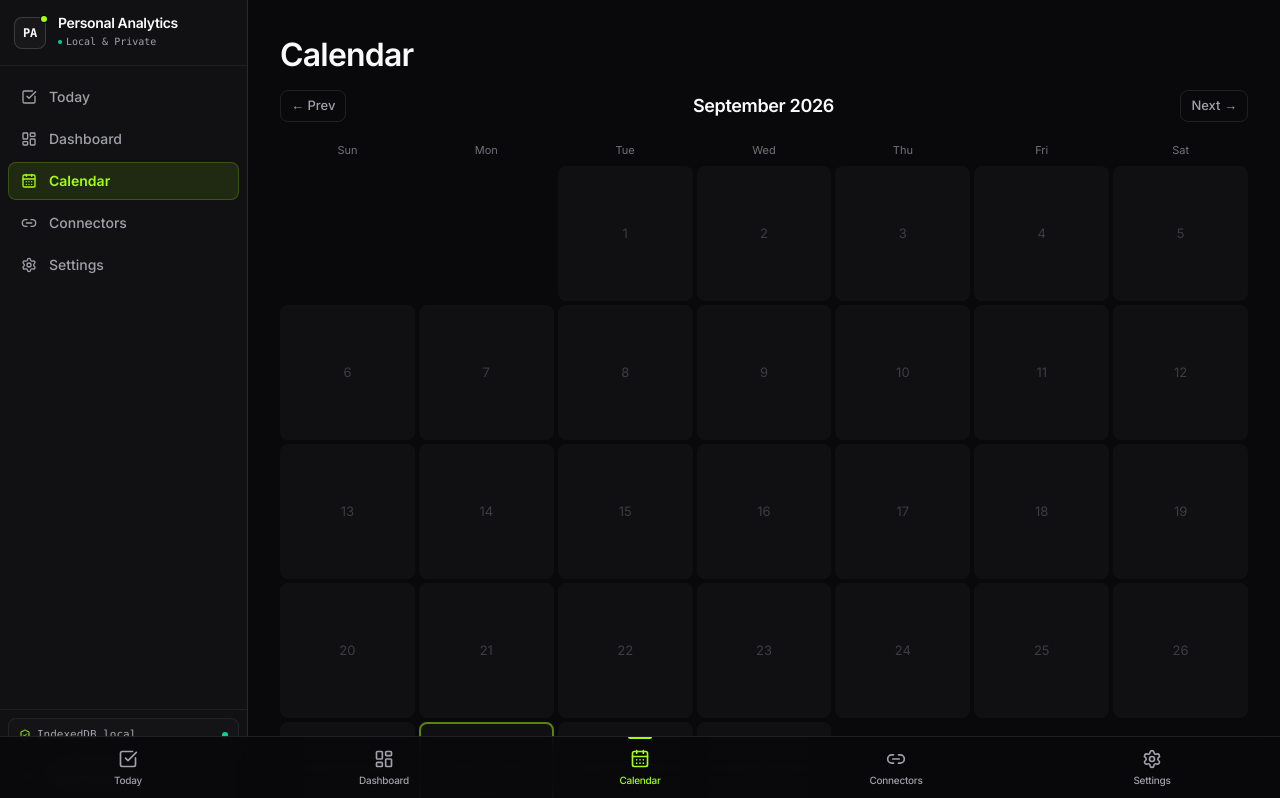
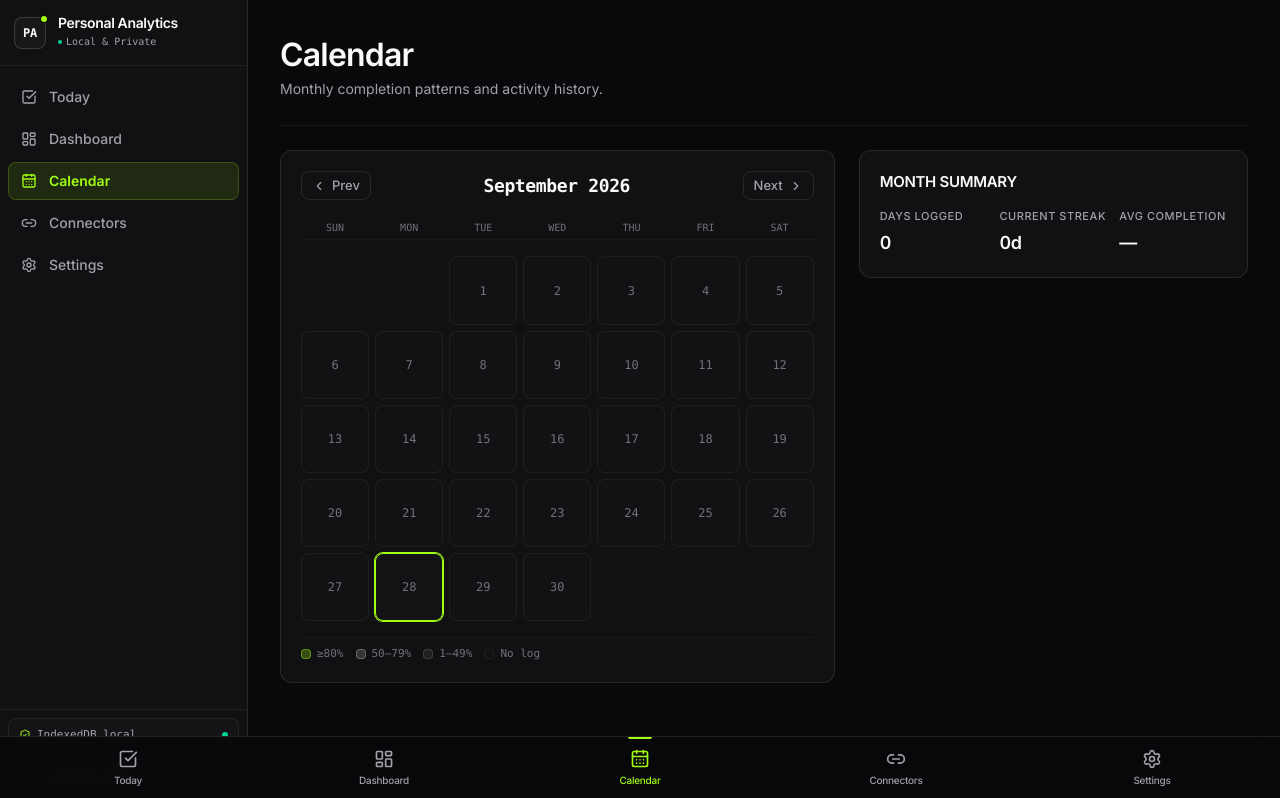
Before and after one commit to tonystalker/panal, a Next.js app: page /calendar in a window 1280 px wide. Shown: the top 798 px of the page. Built offline with nearby package versions, Linux system fonts and the light colour scheme.

Commit message:
refactor(ui): refactor Calendar and history with restrained grid and summaries

```diff
--- a/app/calendar/page.tsx
+++ b/app/calendar/page.tsx
@@ -6,6 +6,11 @@ import { useRouter } from "next/navigation";
 import { getDailyLogsInRange, getTasksForLog, taskCompletionPercent } from "@/lib/repositories";
 import { todayKey, dateRange } from "@/lib/date";
 import { format, parseISO, startOfMonth, endOfMonth, getDay, subDays, addDays } from "date-fns";
+import { PageHeader } from "@/components/ui/PageHeader";
+import { MetricValue } from "@/components/ui/MetricValue";
+import { SectionHeading } from "@/components/ui/SectionHeading";
+import { ChevronLeftIcon, ChevronRightIcon, FlameIcon, CalendarIcon } from "lucide-react";
+import { cn } from "@/lib/utils";
 
 export default function CalendarPage() {
   const router = useRouter();
@@ -50,165 +55,223 @@ export default function CalendarPage() {
     else break;
   }
 
-  // Build calendar grid
-  const startDow = getDay(monthStart); // 0=Sun
-  const prefixDays = startDow; // days before month start
+  // Calendar grid math
+  const startDow = getDay(monthStart);
+  const prefixDays = startDow;
   const allKeys = dateRange(from, to);
 
-  // Color by completion
-  function cellColor(pct: number | undefined) {
-    if (pct == null) return "var(--bg-3)";
-    if (pct >= 80) return "#7c3aed";
-    if (pct >= 50) return "#6d28d9";
-    if (pct > 0) return "#4c1d95";
-    return "var(--bg-3)";
+  // Restrained editorial cell styling
+  function getCellStyles(pct: number | undefined, isToday: boolean, hasLog: boolean) {
+    if (!hasLog) {
+      return {
+        bg: "bg-surface-muted/30 hover:bg-surface-muted/60",
+        border: isToday ? "border-accent ring-1 ring-accent" : "border-border/50",
+        text: "text-subtle-foreground",
+      };
     }
+    if (pct == null || pct === 0) {
+      return {
+        bg: "bg-surface-muted border-border",
+        border: isToday ? "border-accent ring-1 ring-accent" : "border-border",
+        text: "text-muted-foreground",
+      };
+    }
+    if (pct >= 80) {
+      return {
+        bg: "bg-accent/15 border-accent/35 hover:bg-accent/25",
+        border: isToday ? "border-accent ring-1 ring-accent" : "border-accent/30",
+        text: "text-accent font-semibold",
+      };
+    }
+    if (pct >= 50) {
+      return {
+        bg: "bg-white/12 border-white/20 hover:bg-white/18",
+        border: isToday ? "border-accent ring-1 ring-accent" : "border-border-strong",
+        text: "text-foreground font-medium",
+      };
+    }
+    return {
+      bg: "bg-white/6 border-white/10 hover:bg-white/10",
+      border: isToday ? "border-accent ring-1 ring-accent" : "border-border",
+      text: "text-muted-foreground",
+    };
+  }
+
+  const avgCompletion =
+    logs.length > 0
+      ? `${Math.round(
+          Object.values(completionMap).reduce((a, b) => a + b, 0) /
+            Math.max(Object.values(completionMap).length, 1)
+        )}%`
+      : "—";
 
   return (
     <div className="page fade-in">
-      <header style={{ marginBottom: "1rem" }}>
-        <h1>Calendar</h1>
-        {streak > 0 && (
-          <p style={{ color: "var(--accent)", fontWeight: 600, fontSize: "0.9375rem", marginTop: "0.25rem" }}>
-            🔥 {streak}-day streak
-          </p>
-        )}
-      </header>
+      {/* Editorial Page Header */}
+      <PageHeader
+        title="Calendar"
+        description="Monthly completion patterns and activity history."
+        badge={
+          streak > 0 ? (
+            <span className="inline-flex items-center gap-1.5 px-2.5 py-0.5 rounded-full text-xs font-semibold bg-accent/10 text-accent border border-accent/20">
+              <FlameIcon className="size-3.5 fill-accent" />
+              <span>🔥 {streak}-day streak</span>
+            </span>
+          ) : undefined
+        }
+      />
 
-      {/* Month navigator */}
-      <div style={{ display: "flex", alignItems: "center", justifyContent: "space-between", marginBottom: "1rem" }}>
-        <button className="btn btn-ghost btn-sm" onClick={() => setViewDate((d) => subDays(startOfMonth(d), 1))}>
-          ← Prev
+      <div className="grid grid-cols-1 lg:grid-cols-12 gap-6 items-start">
+        {/* Left Column: Calendar Grid (~60%) */}
+        <div className="lg:col-span-7 flex flex-col gap-4">
+          <div className="card p-4 sm:p-5 flex flex-col gap-4">
+            {/* Month Navigator */}
+            <div className="flex items-center justify-between">
+              <button
+                type="button"
+                className="btn btn-ghost btn-sm text-xs flex items-center gap-1"
+                onClick={() => setViewDate((d) => subDays(startOfMonth(d), 1))}
+              >
+                <ChevronLeftIcon className="size-3.5" />
+                <span>Prev</span>
               </button>
-        <h2 style={{ fontWeight: 600 }}>{format(viewDate, "MMMM yyyy")}</h2>
-        <button className="btn btn-ghost btn-sm" onClick={() => setViewDate((d) => addDays(endOfMonth(d), 1))}>
-          Next →
+              <h2 className="text-sm font-semibold tracking-tight text-foreground font-mono">
+                {format(viewDate, "MMMM yyyy")}
+              </h2>
+              <button
+                type="button"
+                className="btn btn-ghost btn-sm text-xs flex items-center gap-1"
+                onClick={() => setViewDate((d) => addDays(endOfMonth(d), 1))}
+              >
+                <span>Next</span>
+                <ChevronRightIcon className="size-3.5" />
               </button>
             </div>
 
-      {/* Day-of-week headers */}
-      <div style={{ display: "grid", gridTemplateColumns: "repeat(7, 1fr)", gap: "4px", marginBottom: "4px" }}>
+            {/* Day of Week Headers */}
+            <div className="grid grid-cols-7 gap-1.5 text-center text-[10px] font-mono uppercase text-subtle-foreground font-medium py-1 border-b border-border/40">
               {["Sun", "Mon", "Tue", "Wed", "Thu", "Fri", "Sat"].map((d) => (
-          <div key={d} style={{ textAlign: "center", fontSize: "0.6875rem", color: "var(--text-3)", padding: "0.25rem 0" }}>
-            {d}
-          </div>
+                <div key={d}>{d}</div>
               ))}
             </div>
 
-      {/* Calendar grid */}
-      <div style={{ display: "grid", gridTemplateColumns: "repeat(7, 1fr)", gap: "4px" }}>
-        {/* Prefix blanks */}
+            {/* Calendar Cells */}
+            <div className="grid grid-cols-7 gap-1.5" role="grid" aria-label="Monthly activity calendar">
+              {/* Blank Prefix Cells */}
               {Array.from({ length: prefixDays }, (_, i) => (
-          <div key={`pre-${i}`} />
+                <div key={`pre-${i}`} className="aspect-square" />
               ))}
 
-        {/* Days */}
+              {/* Day Cells */}
               {allKeys.map((dateKey) => {
                 const pct = completionMap[dateKey];
                 const isToday = dateKey === today;
                 const hasLog = logDates.has(dateKey);
                 const dayNum = format(parseISO(dateKey), "d");
+                const style = getCellStyles(pct, isToday, hasLog);
 
                 return (
                   <button
                     key={dateKey}
                     id={`cal-day-${dateKey}`}
+                    type="button"
                     onClick={() => router.push(`/today?date=${dateKey}`)}
-              title={`${format(parseISO(dateKey), "EEE, MMM d")}${pct != null ? ` · ${pct}%` : ""}`}
-              style={{
-                aspectRatio: "1",
-                borderRadius: "8px",
-                background: hasLog ? cellColor(pct) : "var(--bg-3)",
-                border: isToday ? "2px solid var(--accent)" : "none",
-                color: hasLog ? "#fff" : "var(--text-3)",
-                fontSize: "0.8125rem",
-                fontWeight: isToday ? 700 : 400,
-                cursor: "pointer",
-                display: "flex",
-                alignItems: "center",
-                justifyContent: "center",
-                transition: "opacity 0.15s",
-                opacity: hasLog ? 1 : 0.5,
-              }}
+                    title={`${format(parseISO(dateKey), "EEE, MMM d")}${pct != null ? ` · ${pct}% done` : ""}`}
+                    className={cn(
+                      "aspect-square rounded-lg border flex flex-col items-center justify-center p-1 text-xs font-mono tabular-nums transition-all outline-none",
+                      style.bg,
+                      style.border,
+                      style.text
+                    )}
                   >
-              {dayNum}
+                    <span>{dayNum}</span>
+                    {pct != null && pct > 0 && (
+                      <span className="text-[9px] opacity-75 mt-0.5 leading-none">
+                        {pct}%
+                      </span>
+                    )}
                   </button>
                 );
               })}
             </div>
 
-      {/* Legend */}
-      <div style={{ display: "flex", gap: "1rem", marginTop: "1rem", flexWrap: "wrap", fontSize: "0.75rem", color: "var(--text-3)" }}>
-        <span style={{ display: "flex", alignItems: "center", gap: "0.375rem" }}>
-          <span style={{ display: "inline-block", width: "12px", height: "12px", background: "#7c3aed", borderRadius: "3px" }} />
-          ≥80% complete
+            {/* Restrained Legend */}
+            <div className="flex items-center gap-3 pt-2 border-t border-border/40 text-[11px] font-mono text-subtle-foreground flex-wrap">
+              <span className="flex items-center gap-1.5">
+                <span className="size-2.5 rounded bg-accent/25 border border-accent/40" />
+                ≥80%
               </span>
-        <span style={{ display: "flex", alignItems: "center", gap: "0.375rem" }}>
-          <span style={{ display: "inline-block", width: "12px", height: "12px", background: "#6d28d9", borderRadius: "3px" }} />
+              <span className="flex items-center gap-1.5">
+                <span className="size-2.5 rounded bg-white/15 border border-white/25" />
                 50–79%
               </span>
-        <span style={{ display: "flex", alignItems: "center", gap: "0.375rem" }}>
-          <span style={{ display: "inline-block", width: "12px", height: "12px", background: "#4c1d95", borderRadius: "3px" }} />
+              <span className="flex items-center gap-1.5">
+                <span className="size-2.5 rounded bg-white/6 border border-white/15" />
                 1–49%
               </span>
-        <span style={{ display: "flex", alignItems: "center", gap: "0.375rem" }}>
-          <span style={{ display: "inline-block", width: "12px", height: "12px", background: "var(--bg-3)", borderRadius: "3px" }} />
+              <span className="flex items-center gap-1.5">
+                <span className="size-2.5 rounded bg-surface-muted/30 border border-border/50" />
                 No log
               </span>
             </div>
-
-      {/* Monthly summary */}
-      <div className="card" style={{ marginTop: "1.5rem" }}>
-        <h3 style={{ marginBottom: "0.75rem" }}>Month summary</h3>
-        <div style={{ display: "grid", gridTemplateColumns: "repeat(3, 1fr)", gap: "0.75rem" }}>
-          <Stat label="Days logged" value={logs.length} />
-          <Stat label="Current streak" value={`${streak}d`} />
-          <Stat label="Avg completion" value={
-            logs.length > 0
-              ? `${Math.round(Object.values(completionMap).reduce((a, b) => a + b, 0) / Math.max(Object.values(completionMap).length, 1))}%`
-              : "—"
-          } />
           </div>
         </div>
 
-      {/* Recent log list */}
+        {/* Right Column: Month Summary & Scannable History (~40%) */}
+        <div className="lg:col-span-5 flex flex-col gap-5">
+          {/* Month Summary Metrics */}
+          <div className="card p-4 sm:p-5 flex flex-col gap-3">
+            <h3 className="text-xs font-semibold uppercase tracking-wider text-muted-foreground">
+              Month Summary
+            </h3>
+            <div className="grid grid-cols-3 gap-3 pt-1">
+              <MetricValue label="Days logged" value={logs.length} size="sm" />
+              <MetricValue label="Current streak" value={`${streak}d`} size="sm" />
+              <MetricValue label="Avg completion" value={avgCompletion} size="sm" />
+            </div>
+          </div>
+
+          {/* History List */}
           {logs.length > 0 && (
-        <section style={{ marginTop: "1.5rem" }}>
-          <h2 style={{ marginBottom: "0.75rem" }}>Recent days</h2>
-          {[...logs].reverse().slice(0, 7).map((log) => (
+            <section className="flex flex-col gap-3">
+              <SectionHeading
+                title="Recent Logged Days"
+                description="Scannable history of daily check-ins"
+              />
+              <div className="card p-1 divide-y divide-border/60">
+                {[...logs].reverse().slice(0, 7).map((log) => {
+                  const pct = completionMap[log.date];
+                  return (
                     <button
                       key={log.id}
                       id={`cal-log-${log.date}`}
-              className="card"
+                      type="button"
                       onClick={() => router.push(`/today?date=${log.date}`)}
-              style={{ width: "100%", textAlign: "left", cursor: "pointer", display: "flex", justifyContent: "space-between", alignItems: "center", marginBottom: "0.5rem" }}
+                      className="w-full text-left p-3 hover:bg-surface-muted/40 transition-colors flex items-center justify-between gap-3 outline-none first:rounded-t-lg last:rounded-b-lg"
                     >
-              <div>
-                <span style={{ fontWeight: 500, fontSize: "0.9375rem" }}>
-                  {format(parseISO(log.date), "EEE, MMM d")}
+                      <div className="flex flex-col min-w-0">
+                        <span className="text-sm font-medium text-foreground">
+                          {format(parseISO(log.date), "EEEE, MMM d")}
                         </span>
                         {log.note && (
-                  <p style={{ fontSize: "0.8125rem", color: "var(--text-3)", marginTop: "0.125rem" }}>
-                    {log.note.slice(0, 60)}{log.note.length > 60 ? "…" : ""}
+                          <p className="text-xs text-muted-foreground truncate mt-0.5 max-w-xs">
+                            {log.note}
                           </p>
                         )}
                       </div>
-              {completionMap[log.date] != null && (
-                <span className="badge badge-accent">{completionMap[log.date]}%</span>
+                      {pct != null && (
+                        <span className="badge badge-accent font-mono shrink-0">
+                          {pct}%
+                        </span>
                       )}
                     </button>
-          ))}
+                  );
+                })}
+              </div>
             </section>
           )}
         </div>
-  );
-}
-
-function Stat({ label, value }: { label: string; value: string | number }) {
-  return (
-    <div style={{ textAlign: "center" }}>
-      <div style={{ fontWeight: 700, fontSize: "1.5rem", color: "var(--accent)" }}>{value}</div>
-      <div style={{ fontSize: "0.75rem", color: "var(--text-3)", marginTop: "0.125rem" }}>{label}</div>
+      </div>
     </div>
   );
 }
```
Lines whose indentation alone changed are shown as unchanged.
